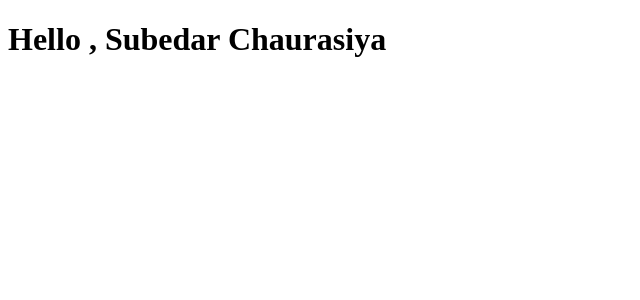
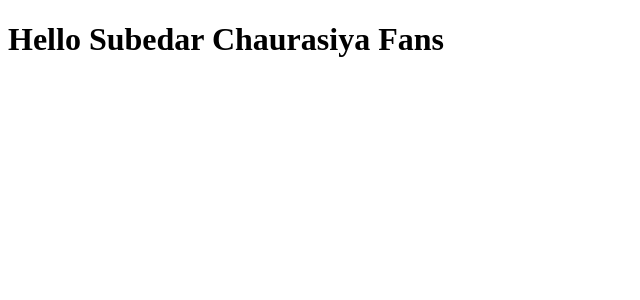
Before and after one commit to SUBE007/ReactSelfLearning, a React (Create React App) app: page / in a window 1280 px wide. Shown: the top 300 px of the page, without its empty margins (0-640 px from the left). Built offline with nearby package versions, Linux system fonts and the light colour scheme.

Commit message:
[SUBE007]Created One Component by using class component with props

```diff
--- a/src/Student.js
+++ b/src/Student.js
@@ -1,10 +1,7 @@
-import React from "react";
-// function Student(){
-//     return <h1> Hello Subedar</h1>;
-// }
-
-const Student=props=>{
-   return <h1> Hello , {props.name}</h1>;
-}
-
+import React,{Component} from "react";
+ class Student extends Component{
+  render(){
+      return <h1>Hello {this.props.name}</h1> ;
+  }
+ }
 export default Student;
--- a/src/index.js
+++ b/src/index.js
@@ -2,4 +2,4 @@ import React from 'react';
 import ReactDOM from 'react-dom';
 import Student from './Student';
 
-ReactDOM.render(<Student name='Subedar Chaurasiya' /> ,document.getElementById("root"));
+ReactDOM.render(<Student name="Subedar Chaurasiya Fans"/> ,document.getElementById("root"));
```
